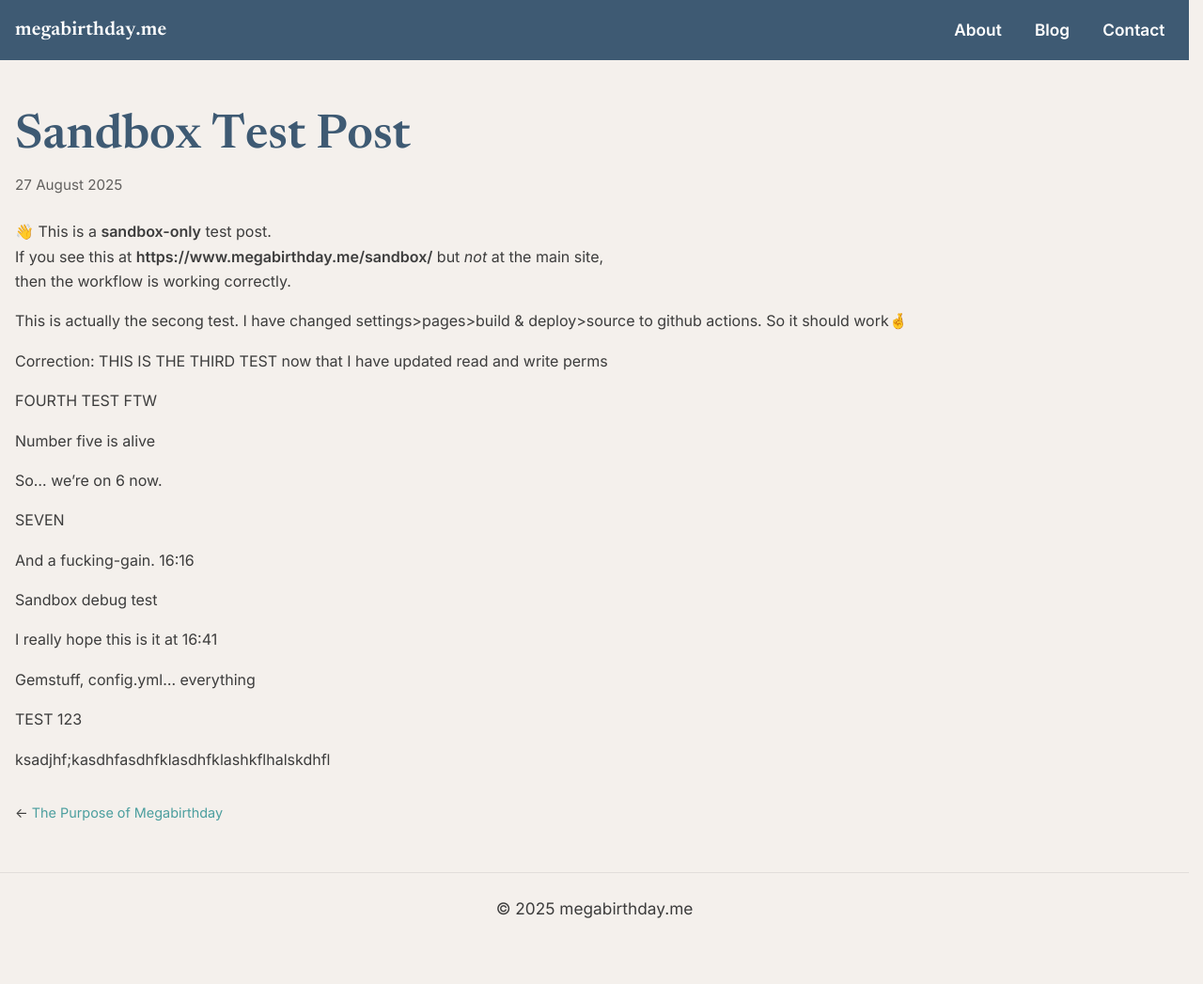
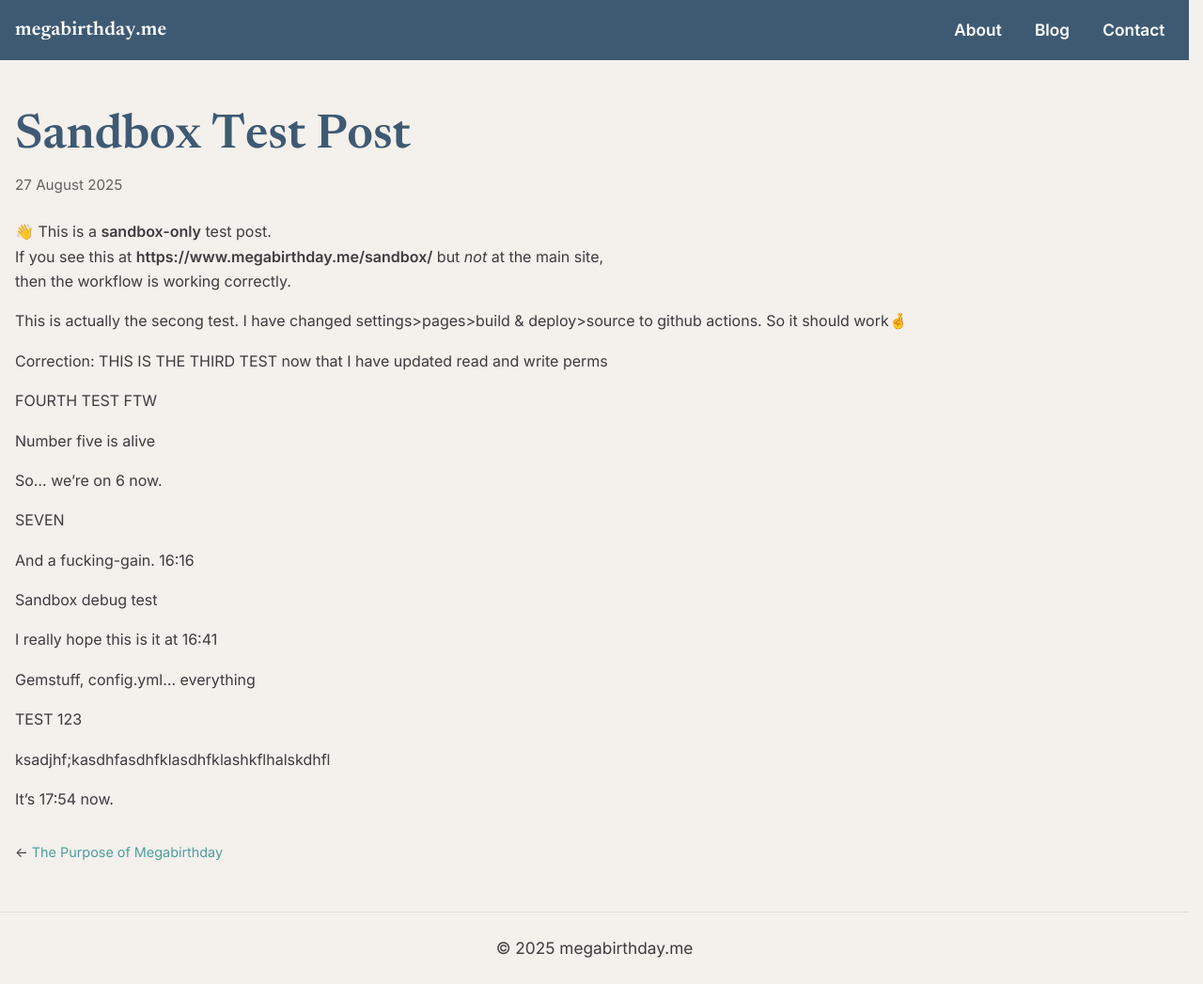
Before and after one commit to Vazool/megabirthday, a Jekyll site: the page built from _posts/2025-08-27-sandbox-test.md, in a window 1280 px wide and 1047 px high. Shown: the whole window at 94% size. Built offline with Jekyll 4.4.1, drawn with Linux system fonts in a browser that asks for light colours.

Commit message:
Trigger sandbox deploy test

```diff
--- a/_posts/2025-08-27-sandbox-test.md
+++ b/_posts/2025-08-27-sandbox-test.md
@@ -31,3 +31,5 @@ Gemstuff, config.yml... everything
 TEST 123
 
 ksadjhf;kasdhfasdhfklasdhfklashkflhalskdhfl
+
+It's 17:54 now.
```
